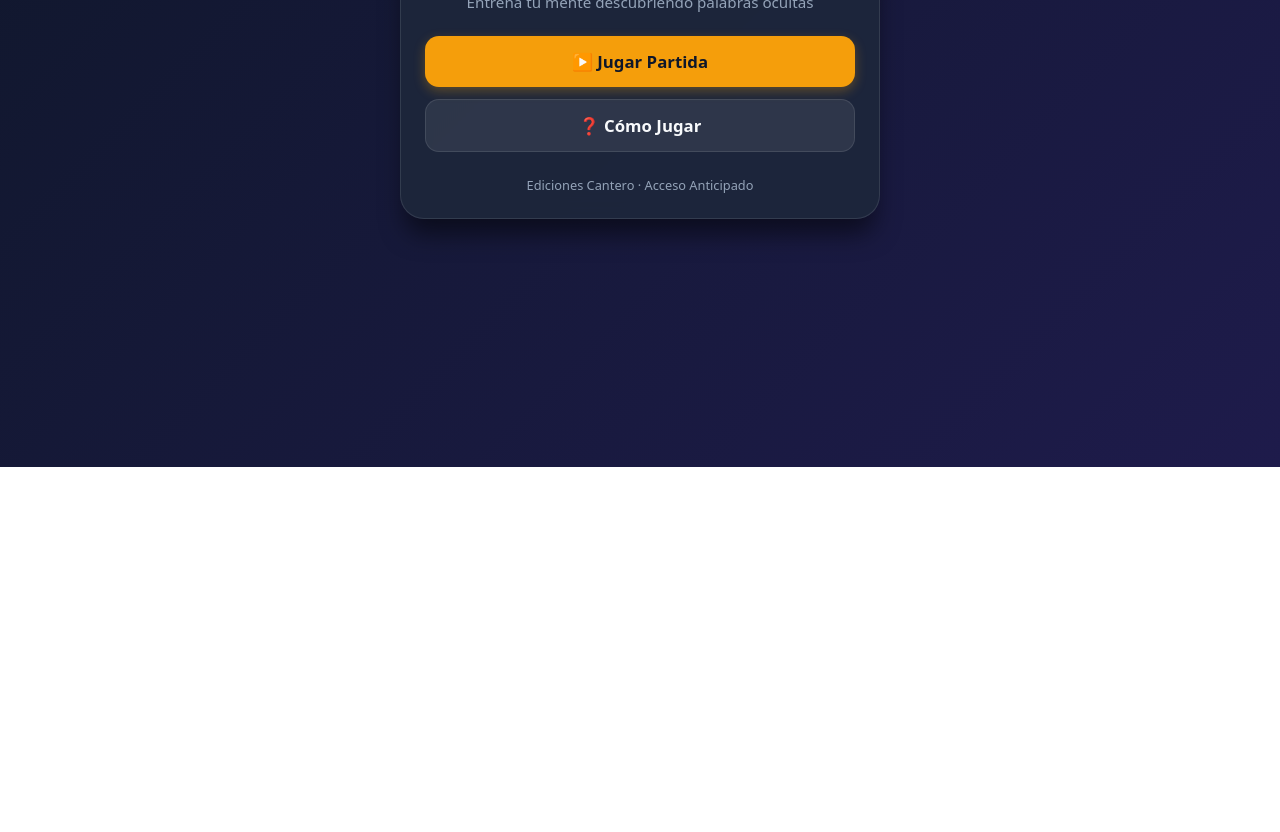
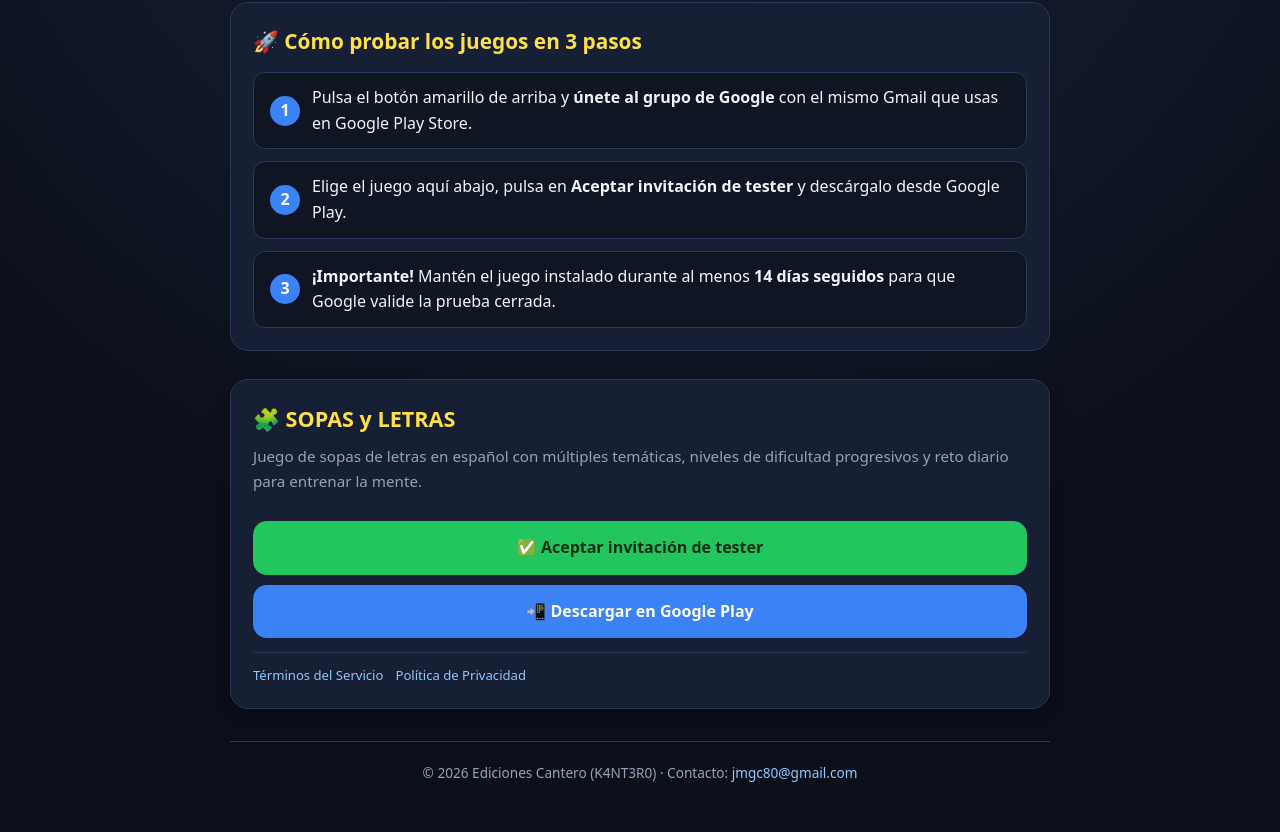
Before and after one commit to K4NT3R0/k4nt3r0.github.io, a plain HTML site: page index.html in a window 1280 px wide. Shown: the part 333-1165 px from the top of the page. Before the commit the page ends 800 px from the top, so only its background shows below. Drawn offline with Linux system fonts and the light colour scheme.

Commit message:
Update index.html

```diff
--- a/index.html
+++ b/index.html
@@ -3,197 +3,209 @@
 <head>
   <meta charset="UTF-8">
   <meta name="viewport" content="width=device-width, initial-scale=1.0">
-  <title>SOPAS y LETRAS - Ediciones Cantero</title>
+  <title>Ediciones Cantero – Club Oficial de Testers y Juegos Android</title>
   <style>
     :root {
-      --bg-gradient: linear-gradient(135deg, #0f172a 0%, #1e1b4b 100%);
-      --card-bg: rgba(30, 41, 59, 0.85);
-      --border-color: rgba(255, 255, 255, 0.1);
-      --accent: #f59e0b;
-      --accent-hover: #d97706;
-      --text-main: #f8fafc;
-      --text-muted: #94a3b8;
-      --success: #10b981;
+      --bg: #0b0f19;
+      --card: #161f33;
+      --border: #2a3958;
+      --accent: #fde047;
+      --primary: #3b82f6;
+      --success: #22c55e;
+      --text: #f1f5f9;
+      --muted: #94a3b8;
     }
-    * { box-sizing: border-box; margin: 0; padding: 0; font-family: system-ui, -apple-system, sans-serif; }
+    * { box-sizing: border-box; margin: 0; padding: 0; }
     body {
-      background: var(--bg-gradient);
-      color: var(--text-main);
+      font-family: system-ui, -apple-system, Roboto, sans-serif;
+      background: radial-gradient(circle at top, #1a2540 0%, var(--bg) 70%);
+      color: var(--text);
+      line-height: 1.6;
       min-height: 100vh;
-      display: flex;
-      flex-direction: column;
+      padding: 24px 16px 48px;
+    }
+    .container { max-width: 820px; margin: 0 auto; }
+    header {
+      text-align: center;
+      padding: 28px 16px;
+      margin-bottom: 24px;
+      background: rgba(22, 31, 51, 0.8);
+      border: 1px solid var(--border);
+      border-radius: 20px;
+      box-shadow: 0 10px 25px rgba(0,0,0,0.4);
+    }
+    .badge {
+      display: inline-block;
+      background: rgba(253, 224, 71, 0.15);
+      color: var(--accent);
+      border: 1px solid rgba(253, 224, 71, 0.4);
+      font-weight: 700;
+      font-size: 0.8rem;
+      padding: 4px 12px;
+      border-radius: 999px;
+      margin-bottom: 12px;
+      text-transform: uppercase;
+      letter-spacing: 0.05em;
+    }
+    h1 { font-size: 2rem; color: var(--accent); margin-bottom: 8px; }
+    .subtitle { color: var(--muted); font-size: 1.05rem; max-width: 580px; margin: 0 auto 20px; }
+    .btn {
+      display: inline-flex;
       align-items: center;
       justify-content: center;
-      padding: 16px;
+      gap: 8px;
+      font-weight: 800;
+      text-decoration: none;
+      padding: 14px 24px;
+      border-radius: 14px;
+      transition: transform 0.15s ease, opacity 0.15s ease;
+      cursor: pointer;
+      border: none;
+      font-size: 1rem;
     }
-    .container {
+    .btn:active { transform: scale(0.97); }
+    .btn-primary {
+      background: var(--accent);
+      color: #0b0f19;
+      box-shadow: 0 4px 14px rgba(253, 224, 71, 0.35);
+    }
+    .btn-store {
+      background: var(--primary);
+      color: #ffffff;
       width: 100%;
-      max-width: 480px;
-      background: var(--card-bg);
-      border: 1px solid var(--border-color);
-      border-radius: 24px;
-      padding: 24px;
-      box-shadow: 0 20px 25px -5px rgba(0, 0, 0, 0.5);
-      text-align: center;
-      backdrop-filter: blur(12px);
+      margin-top: 10px;
     }
-    h1 {
-      font-size: 2rem;
-      color: var(--accent);
-      margin-bottom: 8px;
-      text-shadow: 0 2px 4px rgba(0,0,0,0.3);
+    .btn-optin {
+      background: var(--success);
+      color: #052e16;
+      width: 100%;
+      margin-top: 12px;
     }
-    .subtitle {
-      color: var(--text-muted);
-      font-size: 0.95rem;
-      margin-bottom: 24px;
+    .steps-card {
+      background: var(--card);
+      border: 1px solid var(--border);
+      border-radius: 18px;
+      padding: 22px;
+      margin-bottom: 28px;
     }
-    .menu-buttons {
+    .steps-card h2 { color: var(--accent); font-size: 1.3rem; margin-bottom: 14px; }
+    .step-list { list-style: none; display: grid; gap: 12px; }
+    .step-item {
+      background: rgba(11, 15, 25, 0.6);
+      border: 1px solid var(--border);
+      padding: 12px 16px;
+      border-radius: 12px;
       display: flex;
-      flex-direction: column;
+      align-items: center;
       gap: 12px;
     }
-    .btn {
-      background: var(--accent);
-      color: #0f172a;
-      font-weight: 700;
-      font-size: 1.05rem;
-      padding: 14px 20px;
-      border: none;
-      border-radius: 14px;
-      cursor: pointer;
-      transition: transform 0.1s ease, background 0.2s ease;
-      box-shadow: 0 4px 12px rgba(245, 158, 11, 0.3);
+    .step-num {
+      background: var(--primary);
+      color: #fff;
+      font-weight: 900;
+      width: 30px;
+      height: 30px;
+      border-radius: 50%;
       display: flex;
       align-items: center;
       justify-content: center;
-      gap: 8px;
-      text-decoration: none;
+      flex-shrink: 0;
     }
-    .btn:active { transform: scale(0.97); }
-    .btn-secondary {
-      background: rgba(255, 255, 255, 0.08);
-      color: var(--text-main);
-      border: 1px solid var(--border-color);
-      box-shadow: none;
+    .grid-games {
+      display: grid;
+      grid-template-columns: repeat(auto-fit, minmax(280px, 1fr));
+      gap: 20px;
+      margin-bottom: 32px;
     }
-    .btn-secondary:hover {
-      background: rgba(255, 255, 255, 0.12);
-    }
-
-    /* MODAL DE INSTRUCCIONES */
-    .modal {
-      display: none;
-      position: fixed;
-      top: 0; left: 0; width: 100%; height: 100%;
-      background: rgba(0, 0, 0, 0.8);
-      backdrop-filter: blur(5px);
-      z-index: 100;
-      align-items: center;
-      justify-content: center;
-      padding: 20px;
-    }
-    .modal-content {
-      background: #1e293b;
-      border: 1px solid var(--border-color);
-      border-radius: 20px;
-      max-width: 440px;
-      width: 100%;
-      max-height: 85vh;
-      overflow-y: auto;
-      padding: 24px;
-      text-align: left;
-      box-shadow: 0 25px 50px -12px rgba(0, 0, 0, 0.7);
-    }
-    .modal-header {
-      display: flex;
-      justify-content: space-between;
-      align-items: center;
-      margin-bottom: 16px;
-      border-bottom: 1px solid var(--border-color);
-      padding-bottom: 12px;
-    }
-    .modal-header h2 { color: var(--accent); font-size: 1.4rem; }
-    .close-btn {
-      background: none;
-      border: none;
-      color: var(--text-muted);
-      font-size: 1.5rem;
-      cursor: pointer;
-    }
-    .instructions-list {
+    .game-card {
+      background: var(--card);
+      border: 1px solid var(--border);
+      border-radius: 18px;
+      padding: 22px;
       display: flex;
       flex-direction: column;
+      justify-content: space-between;
+      box-shadow: 0 6px 16px rgba(0,0,0,0.3);
+    }
+    .game-card h3 { color: var(--accent); font-size: 1.35rem; margin-bottom: 8px; }
+    .game-card p { color: var(--muted); font-size: 0.95rem; margin-bottom: 16px; }
+    .legal-links {
+      margin-top: 14px;
+      padding-top: 12px;
+      border-top: 1px solid var(--border);
+      font-size: 0.82rem;
+      display: flex;
       gap: 12px;
-      font-size: 0.92rem;
-      color: var(--text-muted);
-      line-height: 1.5;
+      flex-wrap: wrap;
     }
-    .instructions-list strong { color: var(--text-main); }
-    .instructions-list li {
-      background: rgba(15, 23, 42, 0.4);
-      padding: 10px 14px;
-      border-radius: 10px;
-      border: 1px solid rgba(255,255,255,0.03);
+    .legal-links a { color: #8cc8ff; text-decoration: none; }
+    .legal-links a:hover { text-decoration: underline; }
+    footer {
+      text-align: center;
+      color: var(--muted);
+      font-size: 0.85rem;
+      border-top: 1px solid var(--border);
+      padding-top: 20px;
     }
-    footer {
-      margin-top: 24px;
-      font-size: 0.8rem;
-      color: var(--text-muted);
-    }
+    footer a { color: #8cc8ff; text-decoration: none; }
   </style>
 </head>
 <body>
 
   <div class="container">
-    <h1>🧩 SOPAS y LETRAS</h1>
-    <p class="subtitle">Entrena tu mente descubriendo palabras ocultas</p>
+    <header>
+      <span class="badge">Acceso Anticipado Android</span>
+      <h1>🎮 Ediciones Cantero</h1>
+      <p class="subtitle">Únete a nuestro Club Oficial de Probadores y juega gratis antes que nadie a nuestros nuevos pasatiempos y juegos de palabras en español.</p>
+      <a href="https://groups.google.com/g/ediciones-cantero" target="_blank" rel="noopener" class="btn btn-primary">
+        👥 1. Unirse al Grupo de Google
+      </a>
+    </header>
 
-    <div class="menu-buttons">
-      <button class="btn" onclick="alert('¡Iniciando partida!')">▶️ Jugar Partida</button>
-      <button class="btn btn-secondary" onclick="openInstructions()">❓ Cómo Jugar</button>
-    </div>
+    <section class="steps-card">
+      <h2>🚀 Cómo probar los juegos en 3 pasos</h2>
+      <ul class="step-list">
+        <li class="step-item">
+          <span class="step-num">1</span>
+          <div>Pulsa el botón amarillo de arriba y <strong>únete al grupo de Google</strong> con el mismo Gmail que usas en Google Play Store.</div>
+        </li>
+        <li class="step-item">
+          <span class="step-num">2</span>
+          <div>Elige el juego aquí abajo, pulsa en <strong>Aceptar invitación de tester</strong> y descárgalo desde Google Play.</div>
+        </li>
+        <li class="step-item">
+          <span class="step-num">3</span>
+          <div><strong>¡Importante!</strong> Mantén el juego instalado durante al menos <strong>14 días seguidos</strong> para que Google valide la prueba cerrada.</div>
+        </li>
+      </ul>
+    </section>
 
-    <footer>Ediciones Cantero · Acceso Anticipado</footer>
+    <section class="grid-games">
+      <!-- JUEGO: SOPAS y LETRAS -->
+      <article class="game-card">
+        <div>
+          <h3>🧩 SOPAS y LETRAS</h3>
+          <p>Juego de sopas de letras en español con múltiples temáticas, niveles de dificultad progresivos y reto diario para entrenar la mente.</p>
+        </div>
+        <div>
+          <a href="https://play.google.com/apps/testing/com.k4nt3r0.sopasyletras" target="_blank" rel="noopener" class="btn btn-optin">
+            ✅ Aceptar invitación de tester
+          </a>
+          <a href="https://play.google.com/store/apps/details?id=com.k4nt3r0.sopasyletras" target="_blank" rel="noopener" class="btn btn-store">
+            📲 Descargar en Google Play
+          </a>
+          <div class="legal-links">
+            <a href="https://k4nt3r0.github.io/Terminos-SopasyLetras.html">Términos del Servicio</a>
+            <a href="https://k4nt3r0.github.io/privacidad-sopeando.html">Política de Privacidad</a>
+          </div>
+        </div>
+      </article>
+    </section>
+
+    <footer>
+      <p>© 2026 Ediciones Cantero (K4NT3R0) · Contacto: <a href="mailto:jmgc80@gmail.com">jmgc80@gmail.com</a></p>
+    </footer>
   </div>
-
-  <!-- VENTANA MODAL DE INSTRUCCIONES -->
-  <div id="instructionsModal" class="modal">
-    <div class="modal-content">
-      <div class="modal-header">
-        <h2>📖 Cómo Jugar</h2>
-        <button class="close-btn" onclick="closeInstructions()">&times;</button>
-      </div>
-      <ul class="instructions-list" style="list-style: none;">
-        <li>🎯 <strong>Objetivo:</strong> Encuentra todas las palabras ocultas en la cuadrícula en el menor tiempo posible[span_0](start_span)[span_0](end_span).</li>
-        <li>👆 <strong>Selección:</strong> Toca la primera letra de la palabra y desliza en línea recta (horizontal, vertical o diagonal) hasta la última[span_1](start_span)[span_1](end_span).</li>
-        <li>⭐ <strong>Dificultades:</strong>
-          <br>• <strong>Fácil:</strong> Palabras en sentido normal.
-          <br>• <strong>Clásica:</strong> En cualquier dirección.
-          <br>• <strong>Difícil:</strong> Con anagramas (letras desordenadas)[span_2](start_span)[span_2](end_span).
-        </li>
-        <li>📅 <strong>Reto Diario:</strong> Un tablero único cada día con palabras ocultas y racha consecutiva[span_3](start_span)[span_3](end_span).</li>
-        <li>💡 <strong>Ayudas:</strong> Usa las pistas si te atascas para iluminar la primera letra en el tablero[span_4](start_span)[span_4](end_span).</li>
-      </ul>
-      <button class="btn" style="width: 100%; margin-top: 20px;" onclick="closeInstructions()">¡Entendido!</button>
-    </div>
-  </div>
-
-  <script>
-    function openInstructions() {
-      document.getElementById('instructionsModal').style.display = 'flex';
-    }
-    function closeInstructions() {
-      document.getElementById('instructionsModal').style.display = 'none';
-    }
-    // Cerrar modal al pulsar fuera de ella
-    window.onclick = function(event) {
-      const modal = document.getElementById('instructionsModal');
-      if (event.target == modal) {
-        modal.style.display = 'none';
-      }
-    }
-  </script>
 
 </body>
 </html>
```
